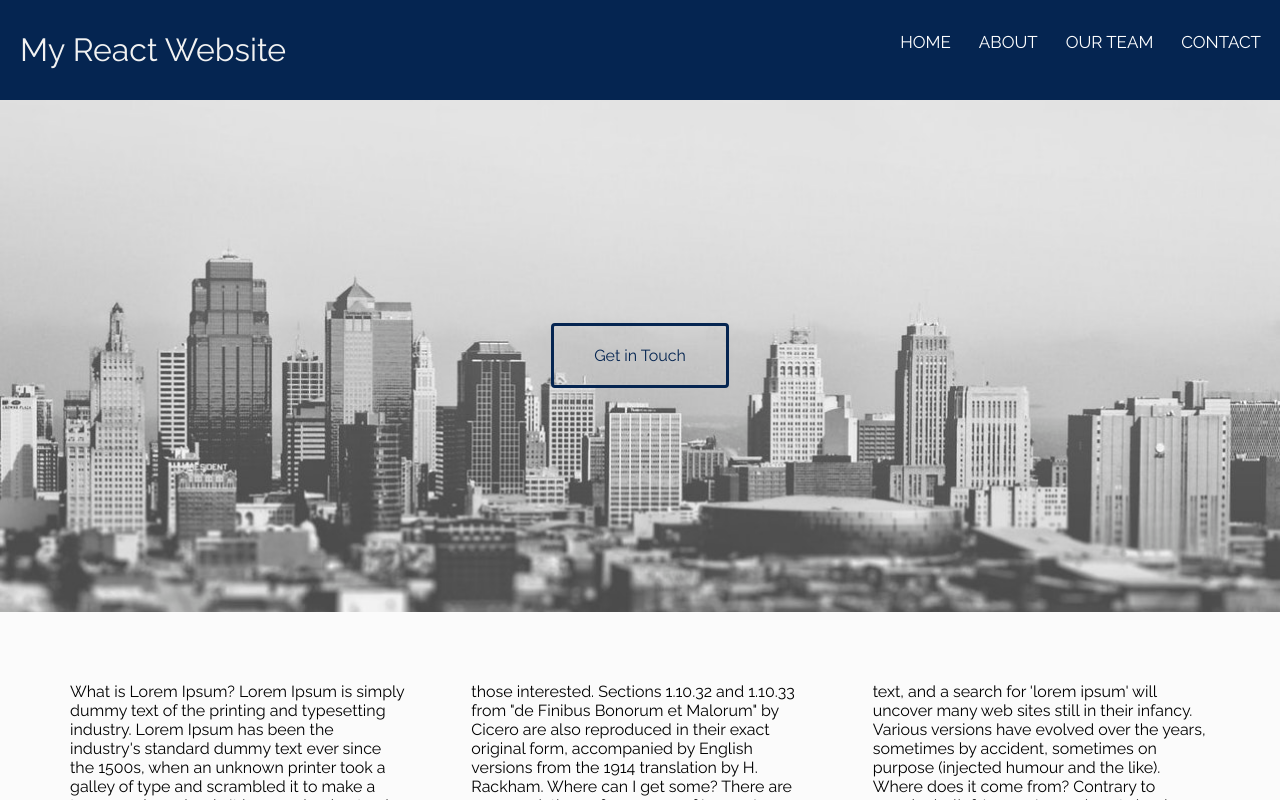
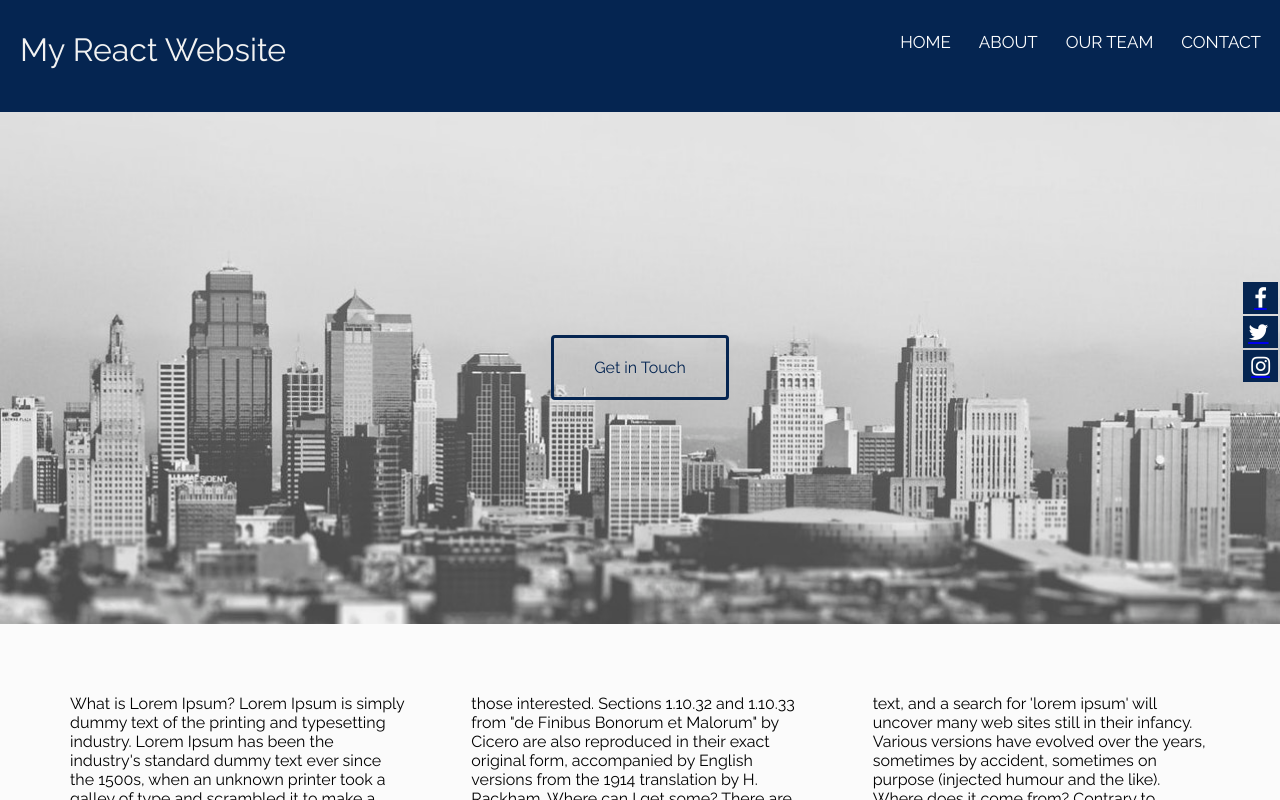
Before and after one commit to paul-wr/my-react-website, a React (Create React App) app: page / in a window 1280 px wide. Shown: the top 800 px of the page. Built offline with nearby package versions, Linux system fonts and the light colour scheme.

Commit message:
icons added

```diff
--- a/src/App.css
+++ b/src/App.css
@@ -19,7 +19,7 @@ font-family: 'Raleway', sans-serif!important;
   "header header header"
   "section section section"
   "footer footer footer";
-  grid-template-rows: 100px 1fr 120px; /* top & bottom rows specified and the inner amounts to 1 frame */
+  grid-template-rows: 112px 1fr 120px; /* top & bottom rows specified and the inner amounts to 1 frame */
   grid-template-columns: repeat(3, 1fr); /* top & bottom cols specified and the inner amounts to 1 frame */
   height: 100vh;
   margin: 0px;
@@ -53,10 +53,6 @@ padding: 50px;
 }
 
 #contact-wrapper {
-line-height: 32em;
-position: relative;
-margin:0 auto;
-display: block;
 text-align: center;
 }
 
@@ -65,6 +61,7 @@ color: #052551;
 border: 3px solid #052551;
 padding: 20px 40px;
 text-decoration: none;
+line-height: 32em;
 border-radius: 4px;
 transition-property: background-color, color;
 transition-duration: .6s;
@@ -145,7 +142,35 @@ top: 30px;
 right: 10px;
 }
 
+.fa {
+background-color: #052551;
+color: #fff;
+font-size: 29px;
+padding: 5px;
+margin: 2px;
+cursor: pointer;
+top: 30px;
+right: 10px;
+}
 
+.fa-facebook {
+padding: 5px 11px;
+}
+
+.fa-instagram {
+padding: 5px 8px;
+}
+
+.fa-instagram, .fa-facebook, .fa-twitter {
+font-size: 22px;
+display: block;
+}
+
+#icon-wrapper {
+position: fixed;
+top: 35%;
+right: 0px;
+}
 
 /*
 =============
@@ -154,6 +179,9 @@ media queries
 */
 
 @media screen and (max-width: 500px){
+.contact {
+line-height: 19em;
+}
 #main-article {
 column-count: 1!important;
 }
@@ -202,7 +230,7 @@ margin-top: 1px;
   }
 .main-nav li a {
 color: #fbfbfb;
-padding:0 35%;
+padding: 1% 35%;
 }
 .sub-menu {
 position: relative;
@@ -225,7 +253,7 @@ padding: 0;
 width: 100%;
 display: none;
 background-color: #f2f2f2;
-margin-top: 98px;
+margin-top: 110px;
   }
 .fa-dz-nav{
 display: block;
--- a/src/App.js
+++ b/src/App.js
@@ -91,7 +91,11 @@ class Footer extends React.Component {
 class MainImage extends React.Component {
 
   render(){
-    return <div id="home-section-one"><div id="contact-wrapper"><a class="contact" href="contact">Get in Touch</a></div></div>
+    return <div id="home-section-one"> <div id="icon-wrapper">
+      <a href="#"><i className="fa fa-facebook"></i></a>
+      <a href="#"><i className="fa fa-twitter"></i></a>
+      <a href="#"><i className="fa fa-instagram"></i></a>
+    </div>  <div id="contact-wrapper"><a class="contact" href="contact">Get in Touch</a></div></div>
   }
 }
 
```
